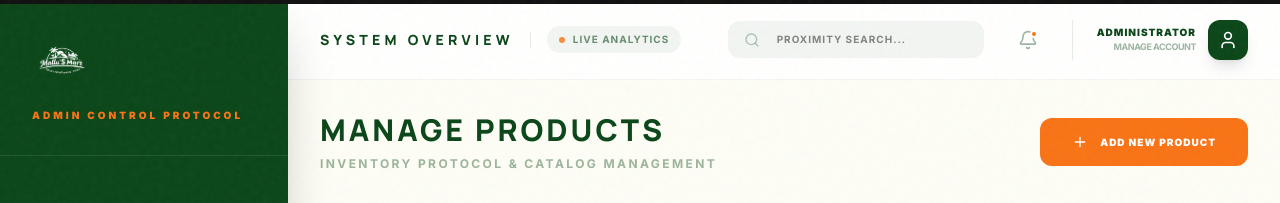
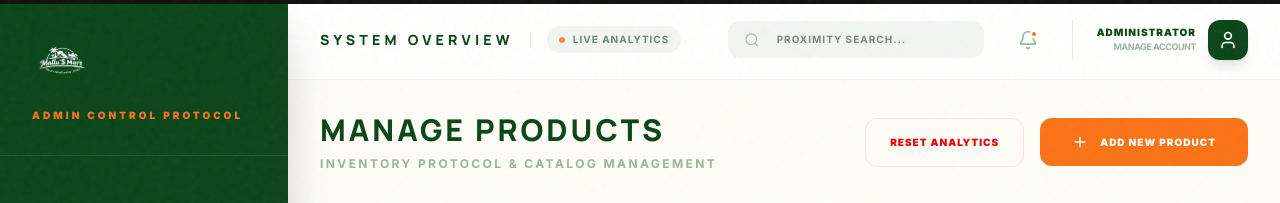
Before and after one commit to Akshayck-dev/Ecom-new-mallusmart, a React (Vite) app: page /admin/products in a window 1280 px wide. Shown: the top 203 px of the page. Built offline with nearby package versions, Linux system fonts and the light colour scheme.

Commit message:
Admin Console Expansion: Targeted Analytics Reset Registry

```diff
--- a/src/pages/admin/AdminDashboard.tsx
+++ b/src/pages/admin/AdminDashboard.tsx
@@ -1,15 +1,17 @@
 import React from 'react';
 import { TrendingUp, Users, ShoppingCart, DollarSign, ArrowUpRight, ArrowDownRight } from 'lucide-react';
 import { useProductStore } from '../../store/productStore';
+import { useAdminStore } from '../../store/adminStore';
 
 export default function AdminDashboard() {
   const { products } = useProductStore();
+  const { analytics } = useAdminStore();
 
   const stats = [
-    { name: 'Total Revenue', value: '₹45,231.00', change: '+12.5%', icon: DollarSign, trend: 'up' },
+    { name: 'Total Revenue', value: `₹${analytics.revenue.toLocaleString()}`, change: analytics.revenueChange, icon: DollarSign, trend: analytics.revenue.toString().startsWith('-') ? 'down' : 'up' },
     { name: 'Active SKU', value: products.length.toString(), change: '+8.2%', icon: ShoppingCart, trend: 'up' },
-    { name: 'Total Customers', value: '2,420', change: '+14.6%', icon: Users, trend: 'up' },
-    { name: 'Avg. Order Growth', value: '18.4%', change: '-2.1%', icon: TrendingUp, trend: 'down' },
+    { name: 'Total Customers', value: analytics.customers.toLocaleString(), change: analytics.customersChange, icon: Users, trend: 'up' },
+    { name: 'Total Orders', value: analytics.orders.toLocaleString(), change: analytics.ordersChange, icon: TrendingUp, trend: 'up' },
   ];
   return (
     <div className="space-y-10 selection:bg-vibrant-orange/10 selection:text-vibrant-orange">
--- a/src/pages/admin/AdminProducts.tsx
+++ b/src/pages/admin/AdminProducts.tsx
@@ -11,6 +11,7 @@ import {
   X
 } from 'lucide-react';
 import { useProductStore } from '../../store/productStore';
+import { useAdminStore } from '../../store/adminStore';
 import { toast } from 'sonner';
 
 const CATEGORIES = [
@@ -25,6 +26,7 @@ const CATEGORIES = [
 
 export default function AdminProducts() {
   const { products, addProduct, deleteProduct } = useProductStore();
+  const { resetAnalytics } = useAdminStore();
   const [showAddForm, setShowAddForm] = useState(false);
   const [newProduct, setNewProduct] = useState({
     name: '',
@@ -78,6 +80,18 @@ export default function AdminProducts() {
           <h1 className="text-3xl font-black uppercase tracking-widest text-forest font-headline">Manage Products</h1>
           <p className="text-xs font-bold text-forest/40 uppercase tracking-[0.2em] mt-2">Inventory Protocol & Catalog Management</p>
         </div>
+        <div className="flex items-center gap-4">
+          <button
+            onClick={() => {
+              if (window.confirm('PROTOCOL: Reset all administrative analytics (Revenue, Customers, Orders)? Catalog will remain intact.')) {
+                resetAnalytics();
+                toast.success('Operational analytics initialized.');
+              }
+            }}
+            className="px-6 py-4 border border-red-100 text-red-600 text-[10px] font-black uppercase tracking-widest rounded-xl hover:bg-red-50 transition-all"
+          >
+            Reset Analytics
+          </button>
           <button
             onClick={() => setShowAddForm(true)}
             className="flex items-center gap-3 px-8 py-4 bg-vibrant-orange text-white text-[10px] font-black uppercase tracking-widest rounded-xl hover:shadow-xl hover:shadow-vibrant-orange/20 transition-all active:scale-95 group"
@@ -85,6 +99,7 @@ export default function AdminProducts() {
             <Plus size={16} className="group-hover:rotate-90 transition-transform" />
             Add New Product
           </button>
+        </div>
       </div>
 
       {/* Stats Bar */}
--- /dev/null
+++ b/src/store/adminStore.ts
@@ -0,0 +1,51 @@
+import { create } from 'zustand';
+import { persist } from 'zustand/middleware';
+
+interface AdminAnalytics {
+  revenue: number;
+  customers: number;
+  orders: number;
+  revenueChange: string;
+  customersChange: string;
+  ordersChange: string;
+}
+
+interface AdminState {
+  analytics: AdminAnalytics;
+  resetAnalytics: () => void;
+  updateRevenue: (amount: number) => void;
+  incrementCustomers: () => void;
+}
+
+const INITIAL_ANALYTICS: AdminAnalytics = {
+  revenue: 45231,
+  customers: 2420,
+  orders: 1240,
+  revenueChange: '+12.5%',
+  customersChange: '+14.6%',
+  ordersChange: '+8.2%'
+};
+
+export const useAdminStore = create<AdminState>()(
+  persist(
+    (set) => ({
+      analytics: INITIAL_ANALYTICS,
+
+      resetAnalytics: () =>
+        set({ analytics: { ...INITIAL_ANALYTICS, revenue: 0, customers: 0, orders: 0, revenueChange: '0%', customersChange: '0%', ordersChange: '0%' } }),
+
+      updateRevenue: (amount) =>
+        set((state) => ({
+          analytics: { ...state.analytics, revenue: state.analytics.revenue + amount }
+        })),
+
+      incrementCustomers: () =>
+        set((state) => ({
+          analytics: { ...state.analytics, customers: state.analytics.customers + 1 }
+        })),
+    }),
+    {
+      name: 'mallu-mart-admin-analytics',
+    }
+  )
+);
```
Lines whose indentation alone changed are shown as unchanged.
